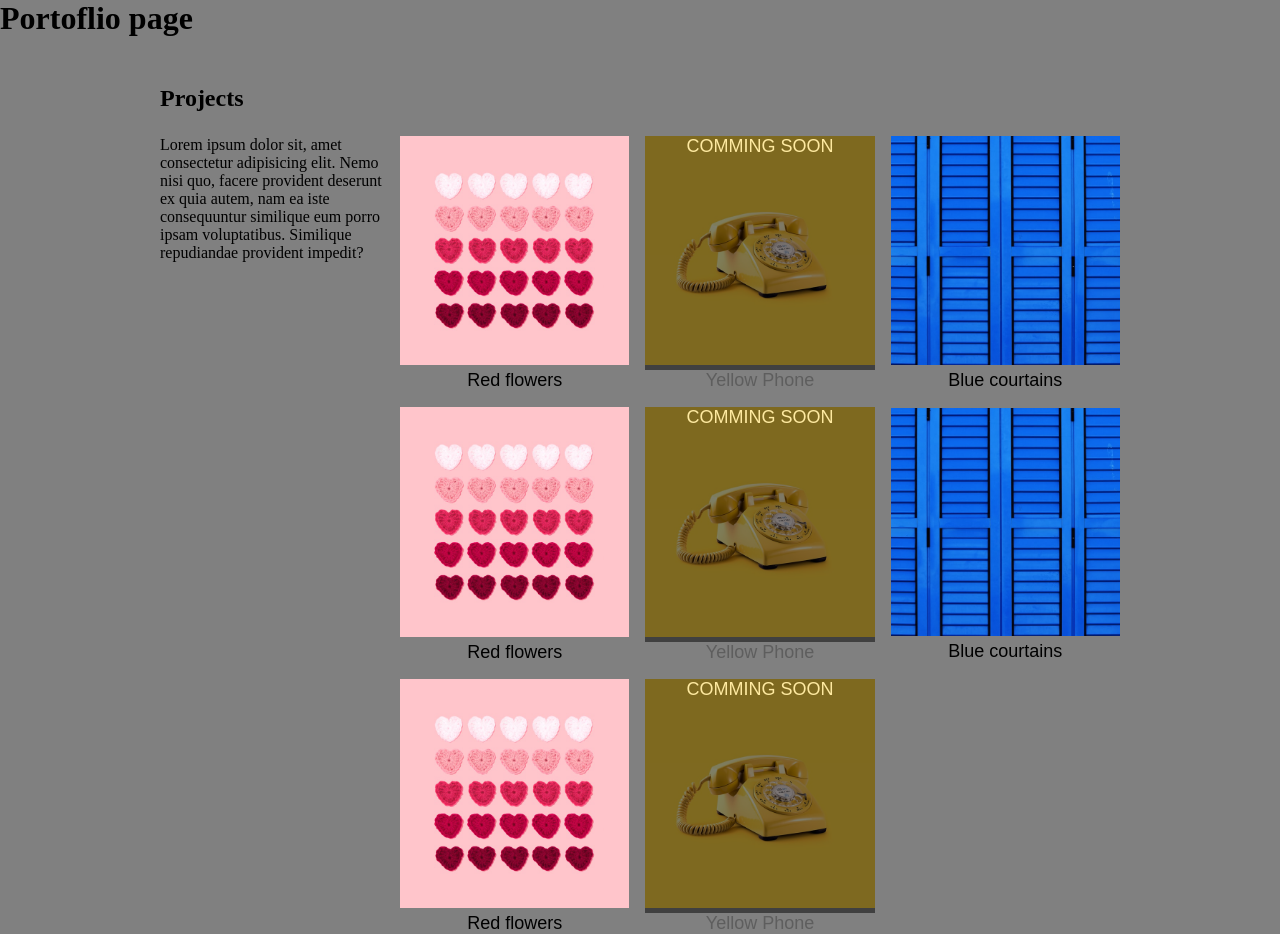
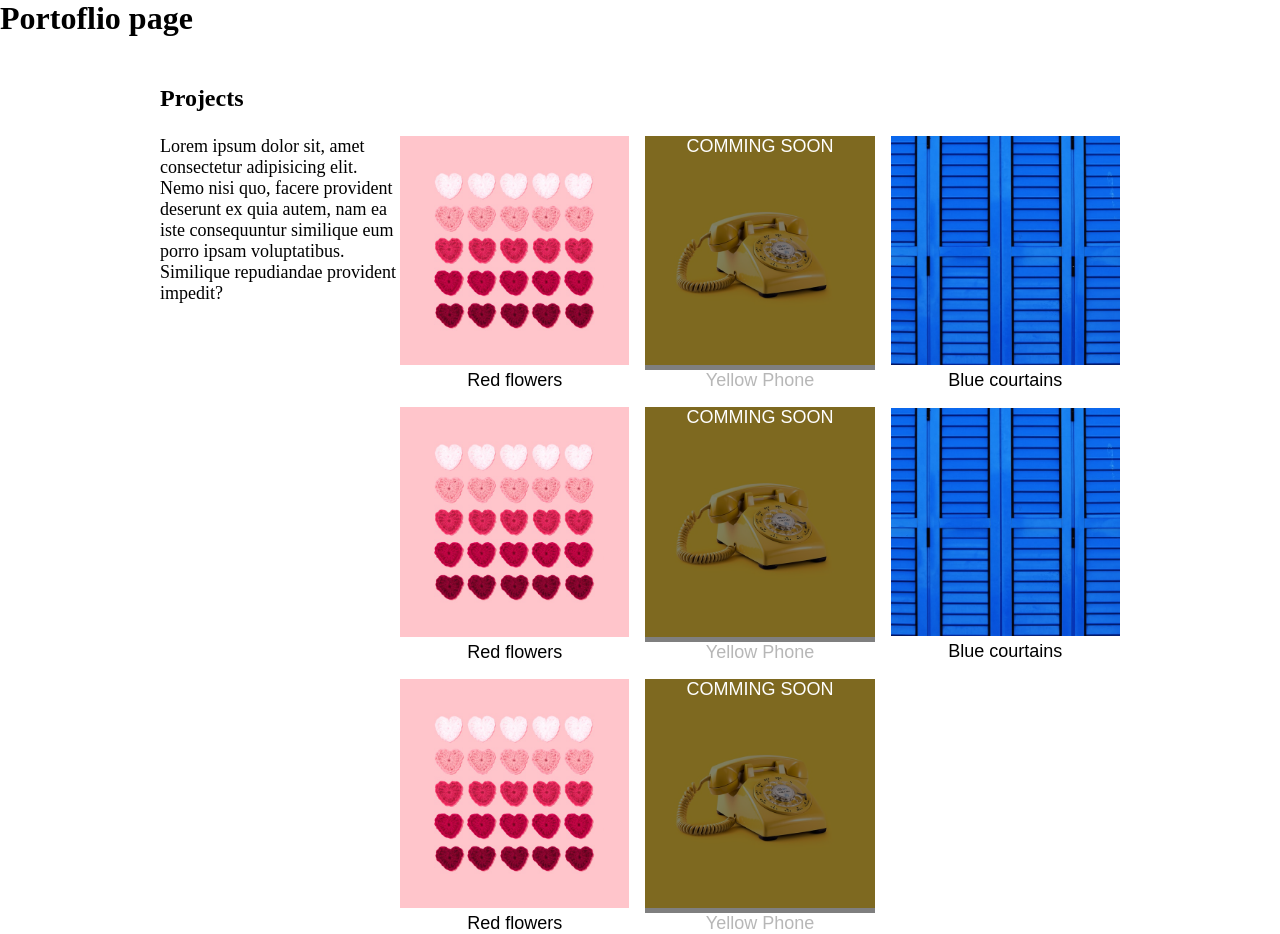
Before and after one commit to elalienx/json-data, a React (Create React App) app: page / in a window 1280 px wide. Built offline with nearby package versions, Linux system fonts and the light colour scheme.

Commit message:
refactor

```diff
--- a/src/styles/card.css
+++ b/src/styles/card.css
@@ -3,7 +3,6 @@
   padding: 0;
   background: none;
   border: none;
-  font-size: 18px;
 }
 
 .card .header {
@@ -16,16 +15,9 @@
   right: 0;
   bottom: 0;
   left: 0;
-
-  background-color: black;
-  opacity: 0.5;
+  background-color: rgba(0, 0, 0, 0.5);
   color: white;
   text-transform: uppercase;
-}
-
-.card .thumbnail {
-  max-width: 100%;
-  height: auto;
 }
 
 .card .title {
--- a/src/styles/debug.css
+++ b/src/styles/debug.css
@@ -1,3 +1,7 @@
+.App {
+  background-color: grey;
+}
+
 .projects {
   background-color: rgba(175, 0, 255, 0.1);
 }
--- a/src/styles/layout.css
+++ b/src/styles/layout.css
@@ -2,6 +2,7 @@ body {
   margin: 0;
 }
 
-.App {
-  background-color: grey;
+img {
+  max-width: 100%;
+  height: auto;
 }
--- a/src/styles/project.css
+++ b/src/styles/project.css
@@ -3,11 +3,14 @@
   padding: 24px;
 }
 
+/* Grid for the project items */
 .projects .content {
+  --gap: 16px;
+
   display: grid;
   grid-template-columns: 1fr 1fr;
-  column-gap: 16px;
-  row-gap: 16px;
+  column-gap: var(--gap);
+  row-gap: var(--gap);
 }
 
 /* Larger than tablet */
@@ -18,11 +21,13 @@
     padding: 0;
   }
 
+  /* Grid for the paragraph and content */
   .projects .grid {
     display: grid;
     grid-template-columns: 3fr 9fr;
   }
 
+  /* Grid for the project items */
   .projects .content {
     grid-template-columns: 1fr 1fr 1fr;
   }
--- a/src/styles/typography.css
+++ b/src/styles/typography.css
@@ -13,6 +13,8 @@ h2 {
   margin-bottom: 24px;
 }
 
-p {
+p,
+button {
+  font-size: 18px;
   margin-bottom: 16px;
 }
```
